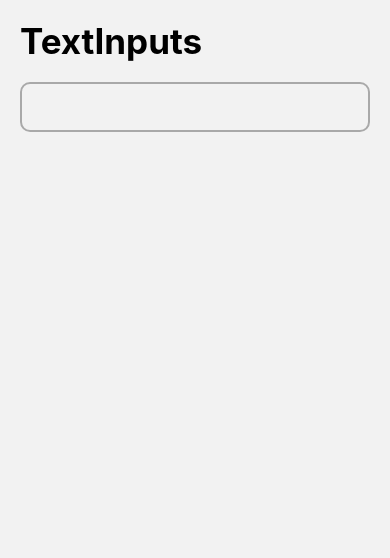
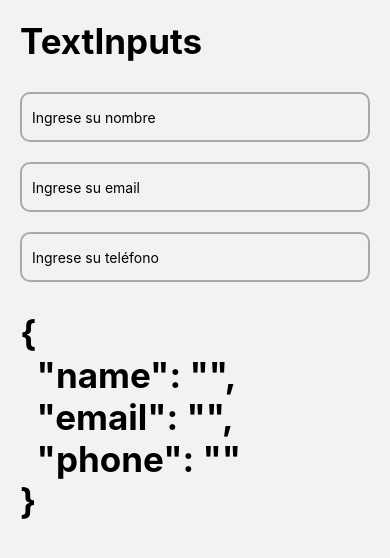
Before and after one commit to TonatiuhV/RNComponents, a React Native app: screen /TextInputsScreen in a window 390 px wide. Shown: the top 558 px of the page. Built offline with nearby package versions, Linux system fonts and the light colour scheme.

Commit message:
Multiples  Text Inputs

```diff
--- a/src/screens/TextInputsScreen.tsx
+++ b/src/screens/TextInputsScreen.tsx
@@ -1,13 +1,49 @@
-import React from 'react';
+import React, {useState} from 'react';
 import {StyleSheet, TextInput, View} from 'react-native';
 import {HeaderTitle} from '../components/HeaderTitle';
 import {appStyles} from '../theme/appTheme';
 
 export const TextInputsScreen = () => {
+  const [form, setForm] = useState({
+    name: '',
+    email: '',
+    phone: '',
+  });
+
+  const onChange = (value: string, field: string) => {
+    setForm({
+      ...form,
+      [field]: value,
+    });
+  };
+
   return (
     <View style={appStyles.globalMargin}>
       <HeaderTitle title="TextInputs" />
-      <TextInput style={style.textInputStyle} />
+      <TextInput
+        style={style.textInputStyle}
+        placeholder="Ingrese su nombre"
+        autoCorrect={false}
+        autoCapitalize="words"
+        onChangeText={value => onChange(value, 'name')}
+      />
+      <TextInput
+        style={style.textInputStyle}
+        placeholder="Ingrese su email"
+        autoCorrect={false}
+        autoCapitalize="none"
+        onChangeText={value => onChange(value, 'email')}
+        keyboardType="email-address"
+        keyboardAppearance="dark" // Solo funciona en IOS
+      />
+      <TextInput
+        style={style.textInputStyle}
+        placeholder="Ingrese su teléfono"
+        onChangeText={value => onChange(value, 'phone')}
+        keyboardType="phone-pad"
+      />
+
+      <HeaderTitle title={JSON.stringify(form, null, 2)} />
     </View>
   );
 };
@@ -19,5 +55,6 @@
     height: 50,
     paddingHorizontal: 10,
     borderRadius: 10,
+    marginVertical: 10,
   },
 });
```
